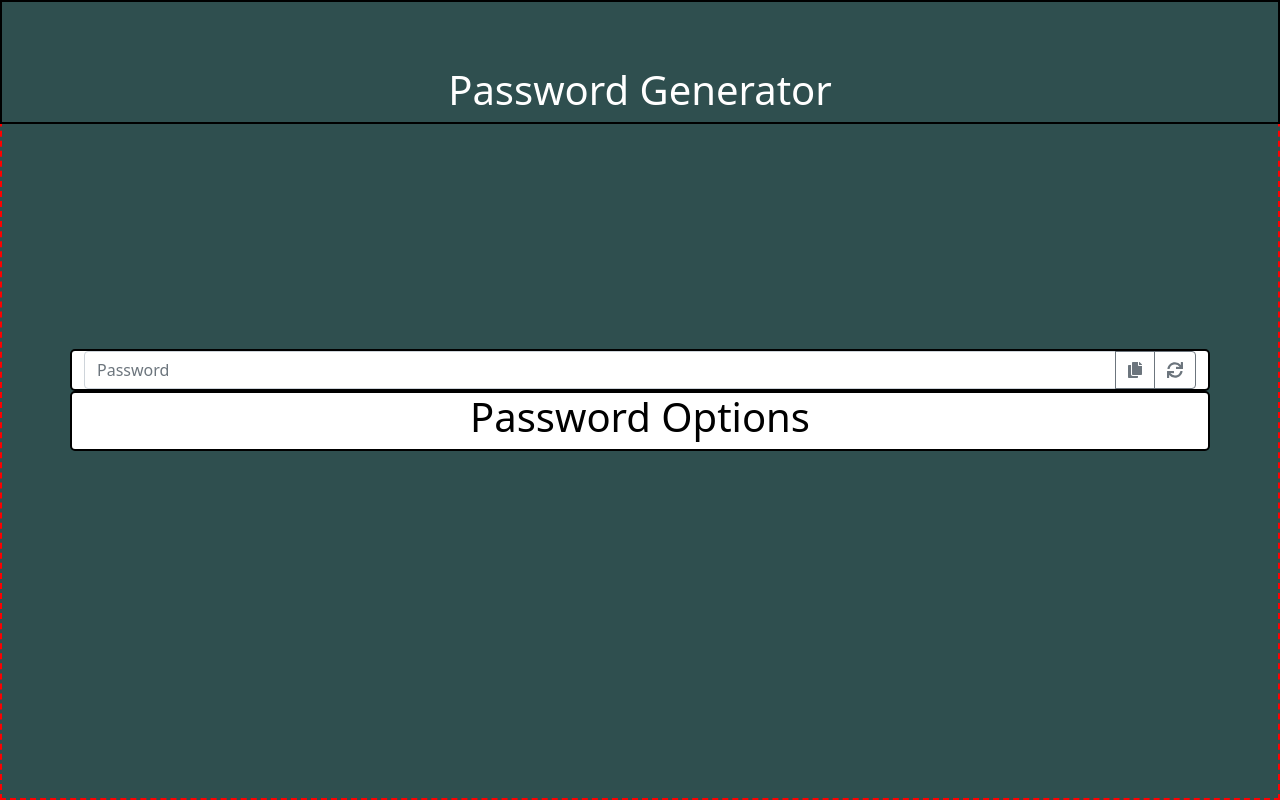
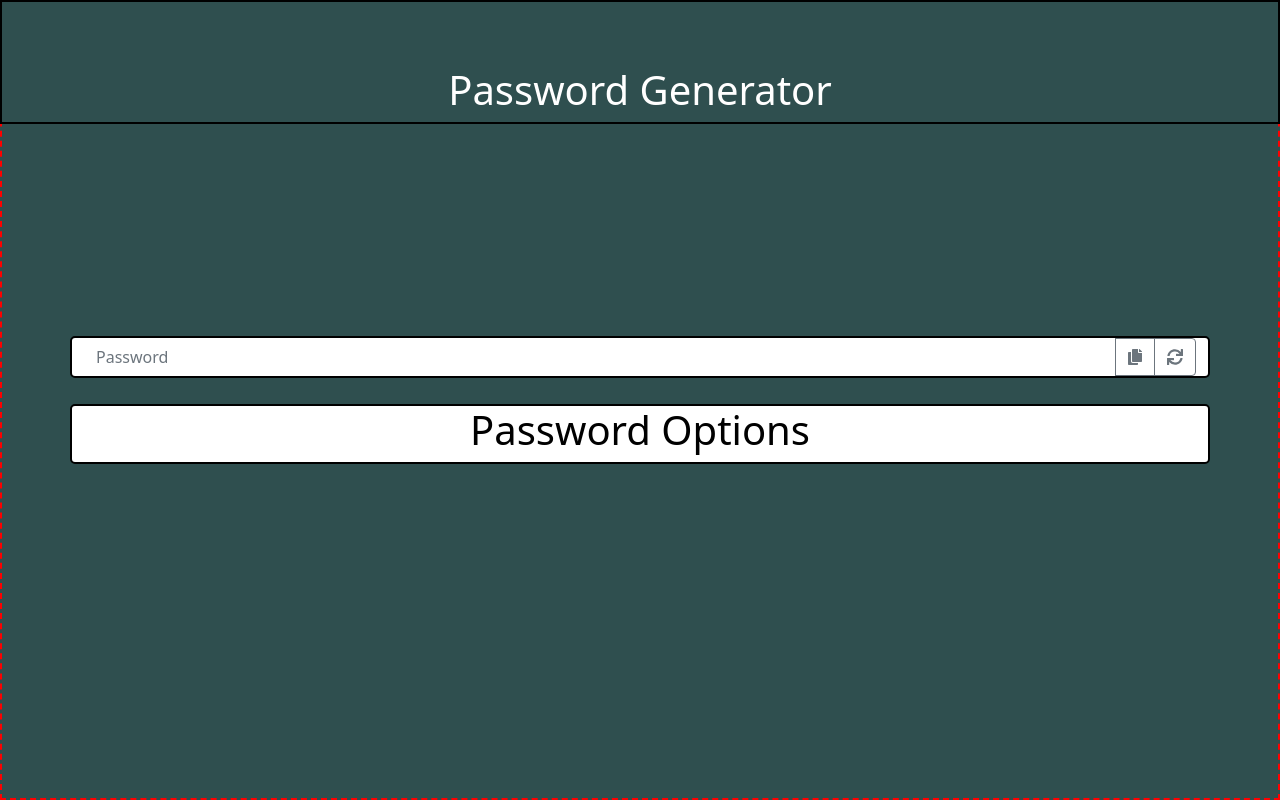
Before and after one commit to MichOchieng/passwordGen, a React (Create React App) app: page / in a window 1280 px wide. Built offline with nearby package versions, Linux system fonts and the light colour scheme.

Commit message:
Added styling to remove border

```diff
--- a/src/styles/preview.css
+++ b/src/styles/preview.css
@@ -4,5 +4,10 @@
     border: black 2px solid;
     background-color: white;
     border-radius: 5px;
-    margin-top: 1em;
+    margin-bottom: 1em;
+
 }
+
+#noBorder{
+  border: 0;
+}
```
